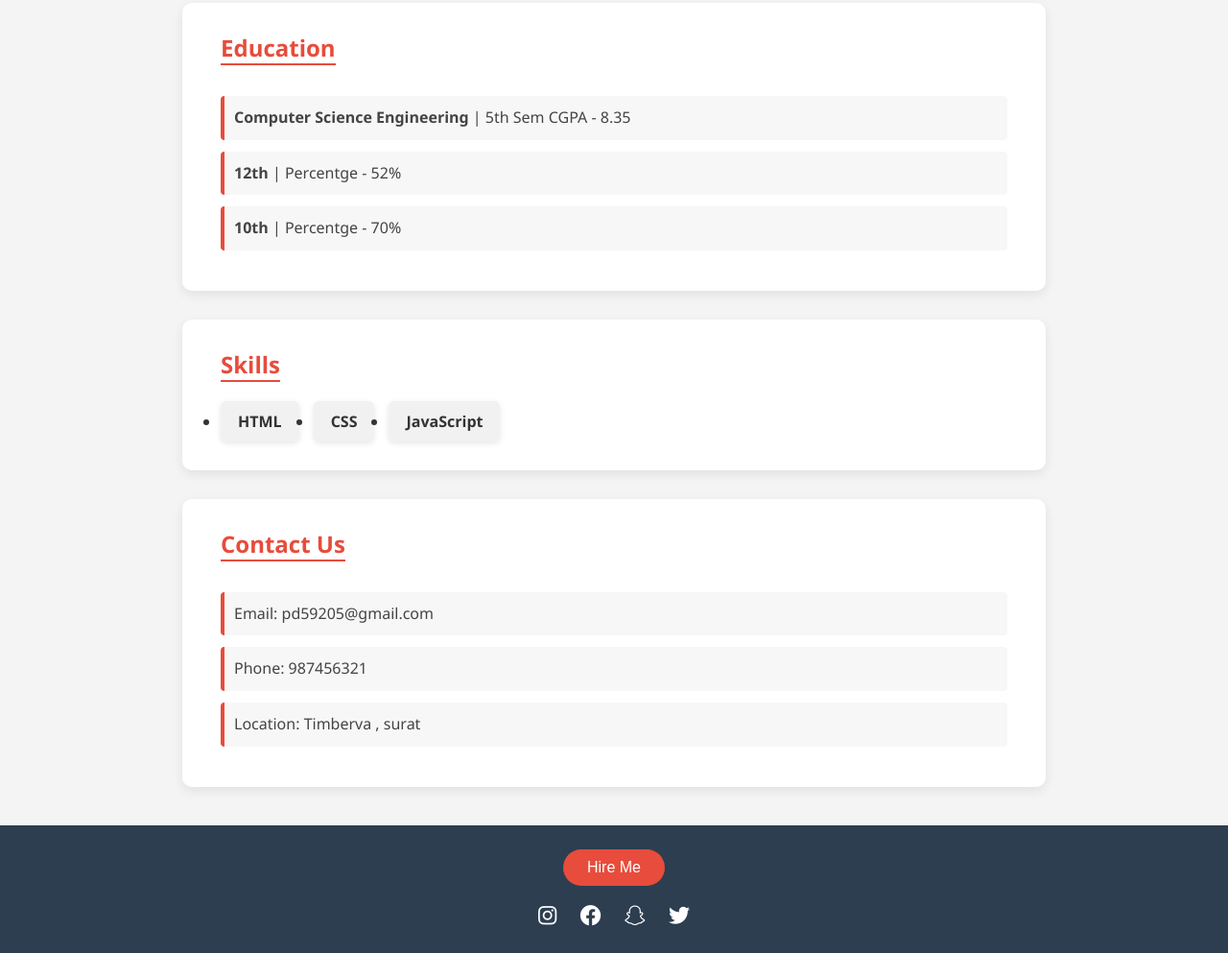
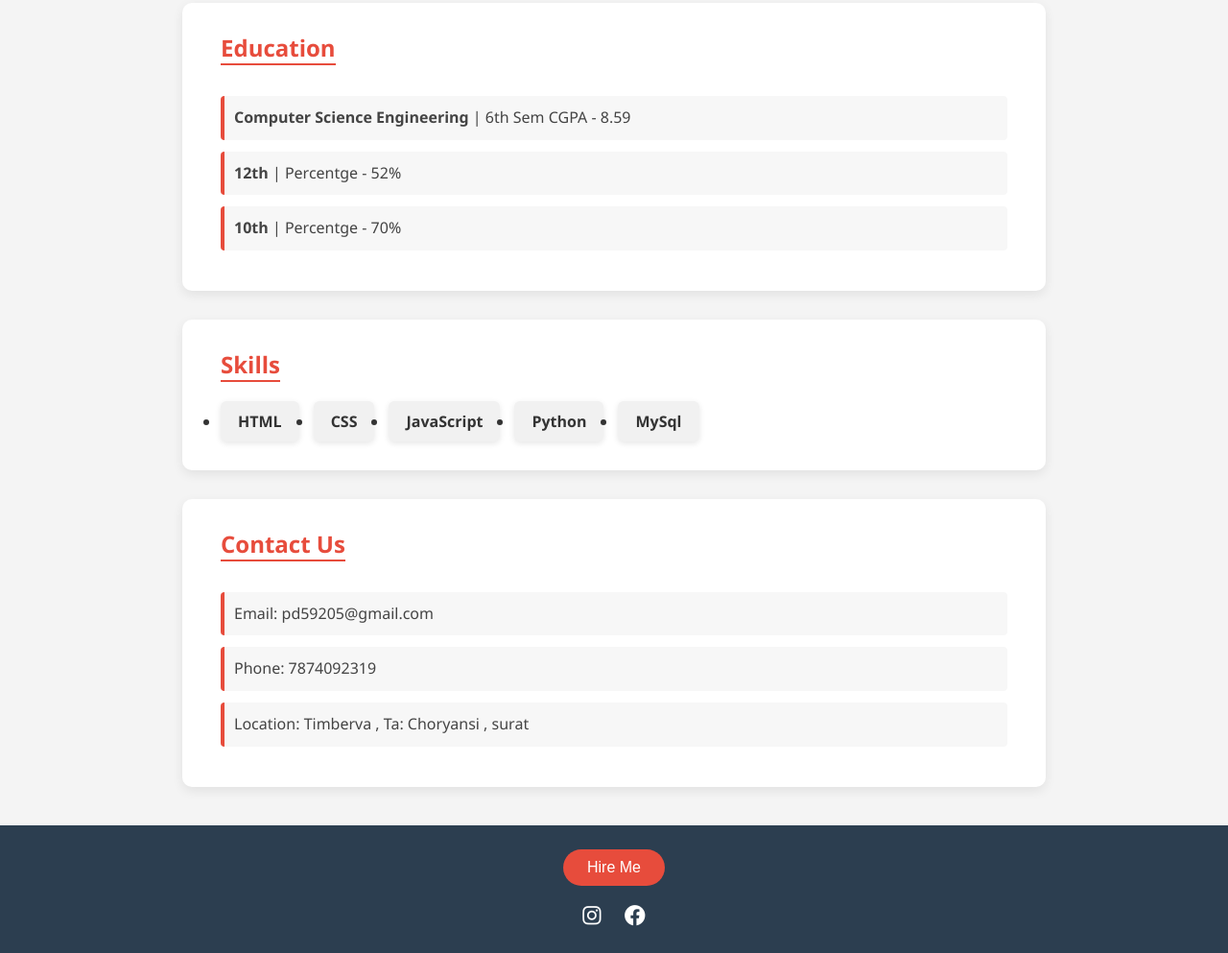
Before and after one commit to 220490131046/portfolio, a plain HTML site: page index.html in a window 1280 px wide. Shown: the part 390-1383 px from the top of the page at 96% size. Drawn offline with Linux system fonts and the light colour scheme.

Commit message:
Update index.html

```diff
--- a/index.html
+++ b/index.html
@@ -33,7 +33,7 @@
   <div id="education">
     <div class="container">
       <h2>Education</h2>
-      <p><strong>Computer Science Engineering</strong> | 5th Sem CGPA - 8.35 </p>
+      <p><strong>Computer Science Engineering</strong> | 6th Sem CGPA - 8.59 </p>
       <p><strong>12th</strong> | Percentge - 52%</p>
       <p><strong>10th</strong> | Percentge - 70%</p>
     </div>
@@ -45,26 +45,27 @@
       <li>HTML</li>
       <li>CSS</li>
       <li>JavaScript</li>
+      <li>Python</li>
+      <li>MySql</li>
     </ul>
   </div>
 
   <div id="contact">
     <h2>Contact Us</h2>
     <p>Email: pd59205@gmail.com</p>
-    <p>Phone: 987456321</p>
-    <p>Location: Timberva , surat</p>
+    <p>Phone: 7874092319</p>
+    <p>Location: Timberva , Ta: Choryansi , surat</p>
   </div>
 
   <footer>
     <button onclick="window.location.href='mailto:pd59205@gmail.com'" class="hire-btn">Hire Me</button>
     <div class="social-icons">
-      <a href="https://instagram.com" target="_blank"><i class="fab fa-instagram"></i></a>
-      <a href="https://facebook.com" target="_blank"><i class="fab fa-facebook"></i></a>
-      <a href="https://snapchat.com" target="_blank"><i class="fab fa-snapchat"></i></a>
-      <a href="https://twitter.com" target="_blank"><i class="fab fa-twitter"></i></a>
+      <a href="https://www.instagram.com/dhruv___53?igsh=MTZqdm11NTNqb2NuOA==" target="_blank"><i class="fab fa-instagram"></i></a>
+      <a href="https://www.facebook.com/share/1Bo3RZY4cz/" target="_blank"><i class="fab fa-facebook"></i></a>
     </div>
   </footer>
 
 </body>
 
+
 </html>
```
